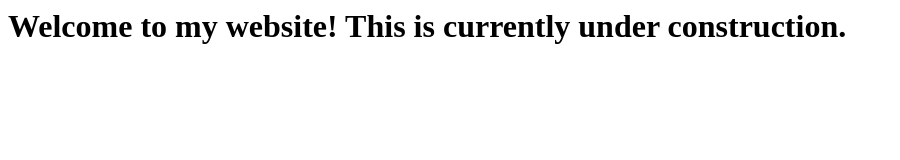
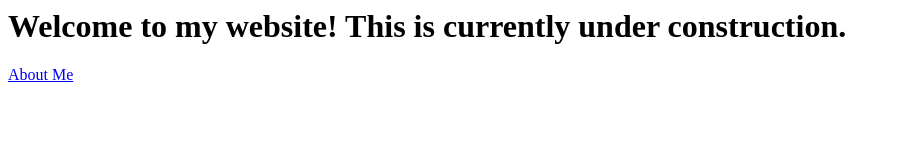
Before and after one commit to themiddleman70/ryang.github.io, a plain HTML site: page index.html in a window 1280 px wide. Shown: the whole page, without its empty margins (0-900 px from the left). Drawn offline with Linux system fonts and the light colour scheme.

Commit message:
Attempted to add navigation bar to index.html.

```diff
--- a/index.html
+++ b/index.html
@@ -1 +1,5 @@
 <h1>Welcome to my website!  This is currently under construction.</h1>
+
+<nav>
+<a href='~/website_files/ryang.github.io/about.html'>About Me</a>
+</nav>
```
